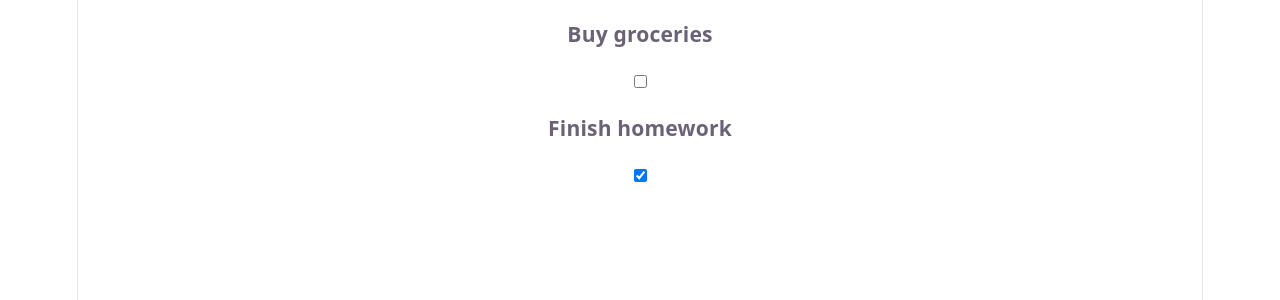
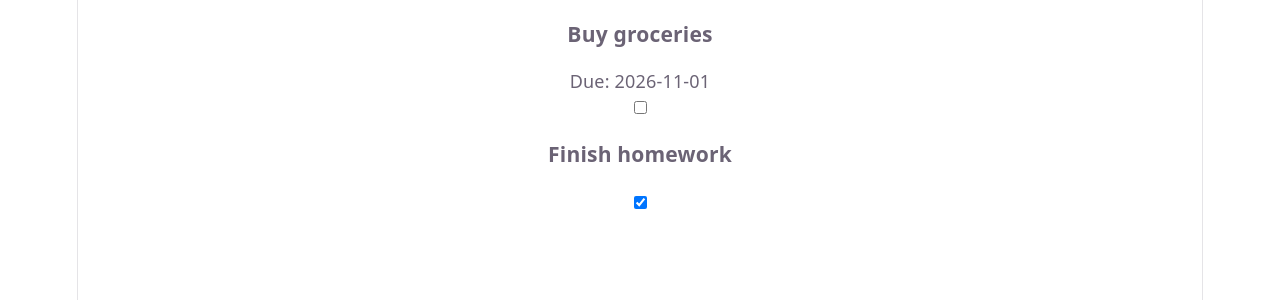
Before and after one commit to aleyakewseedin-web/sfwe475-lab4-2303060053, a React (Vite) app: page / in a window 1280 px wide. Shown: the top 300 px of the page. Built offline with nearby package versions, Linux system fonts and the light colour scheme.

Commit message:
feat: attempted stretch

```diff
--- a/src/App.tsx
+++ b/src/App.tsx
@@ -2,7 +2,7 @@ import TaskCard from "./TaskCard";
 function App() {
  return (
     <div>
-      <TaskCard title="Buy groceries" done={false} />
+      <TaskCard title="Buy groceries" done={false}  dueDate="2026-11-01" />
       <TaskCard title="Finish homework" done={true} />
     </div>
   );
--- a/src/TaskCard.tsx
+++ b/src/TaskCard.tsx
@@ -1,11 +1,16 @@
 import { useState } from "react";
 import type { Task } from "./schemas";
-type TaskCardProps = Pick<Task, "title" | "done">;
-function TaskCard({ title, done: initialDone }: TaskCardProps) {
+
+type TaskCardProps = Pick<Task, "title" | "done"> & {
+  dueDate?: string;
+};
+
+function TaskCard({ title, done: initialDone, dueDate }: TaskCardProps) {
  const [done, setDone] = useState(initialDone);
  return (
  <div className="task-card">
  <h3>{title}</h3>
+ {dueDate && <p>Due: {dueDate}</p>}
  <input
  type="checkbox"
  checked={done}
```
